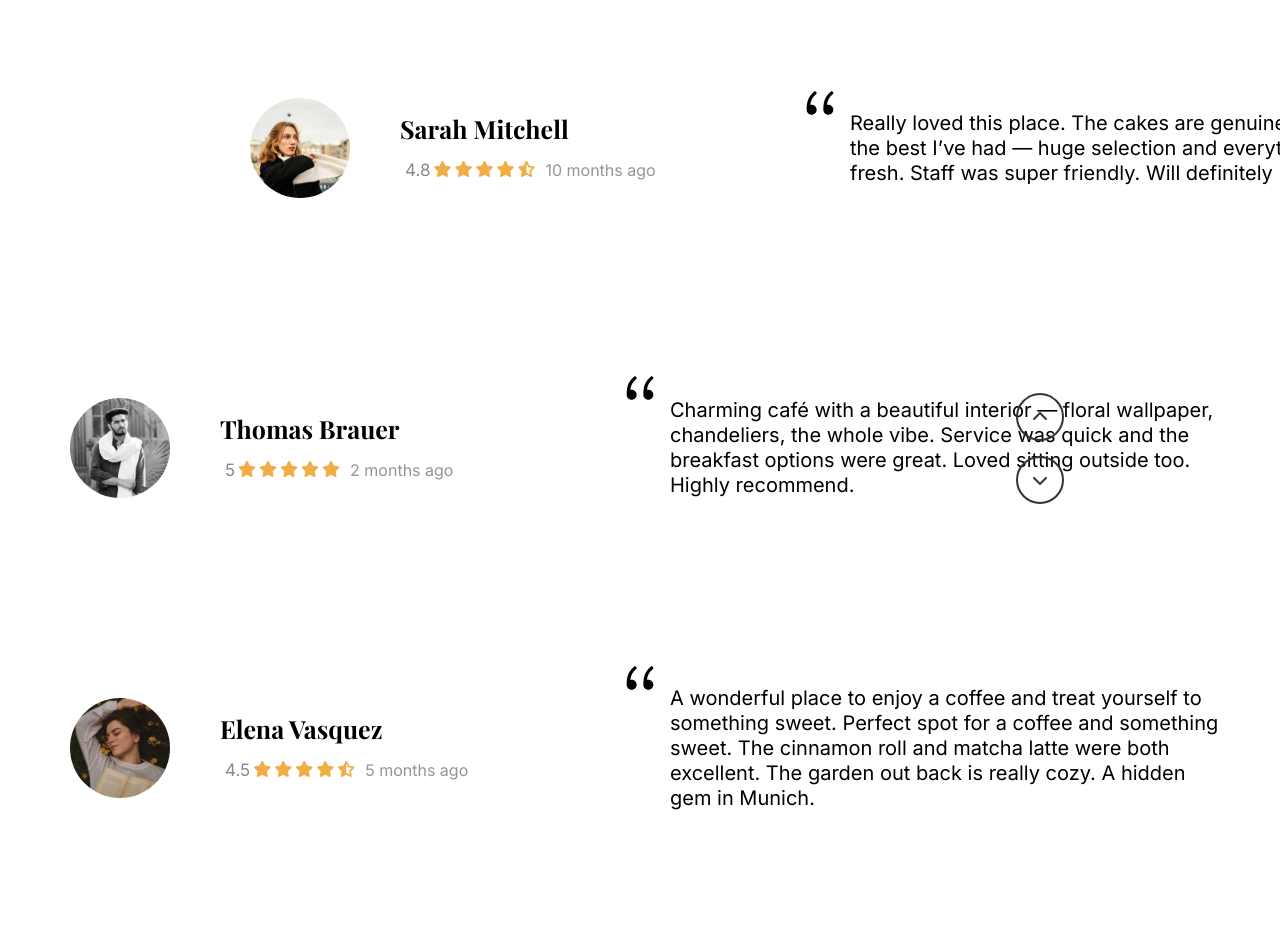
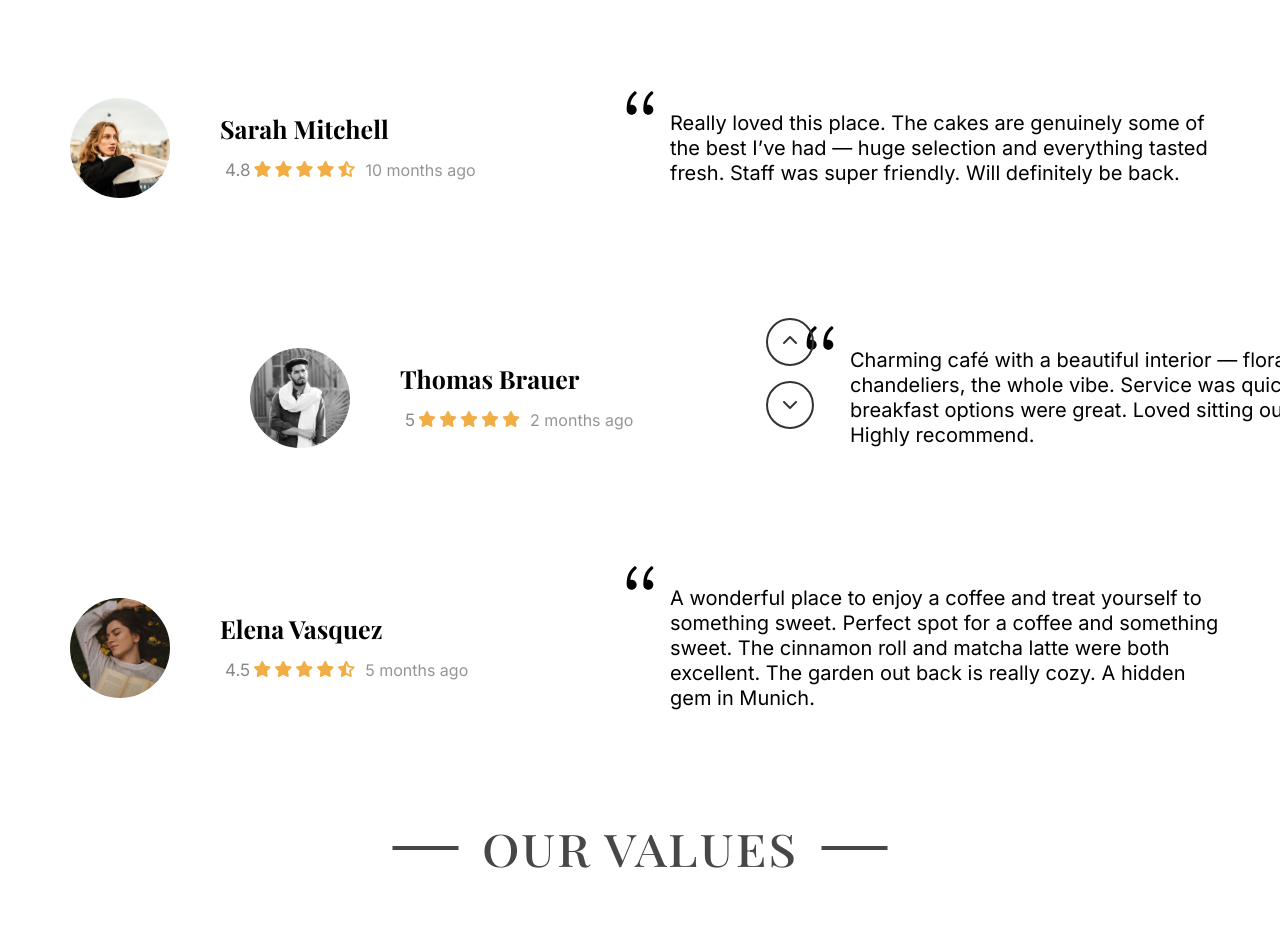
Before and after one commit to goolyb/demo-site, a plain HTML site: page index.html in a window 1280 px wide. Shown: the part 1892-2843 px from the top of the page. Drawn offline with nearby package versions, Linux system fonts and the light colour scheme.

Commit message:
added review carousel with up/down buttons and translateY positioning
Co-Authored-By: Claude Sonnet 4.6 <noreply@anthropic.com>

```diff
--- a/css/style.css
+++ b/css/style.css
@@ -523,11 +523,12 @@ body{
 }
 
 .review-wrapper{
-    display: grid;
+    display: block;
     width: 100%;
-    grid-template-rows: repeat(3, 300px);
     grid-template-columns: 1fr;
     position: relative;
+    height: calc(250px * 3);
+    flex-direction: column;
 }
 
 .review-buttons{
@@ -539,7 +540,7 @@ body{
     justify-self: center;
     align-self: center;
     gap: 15px;
-    padding-left: 800px;
+    padding-left: 300px;
 }
 
 .btns-rev{
@@ -549,12 +550,10 @@ body{
     border: 2px solid #333;
     background: none;
     cursor: pointer;
-    display: flex;
-    align-items: center;
-    justify-content: center;
     transition: background 0.2s, color 0.2s;
     font-size: 16px;
     color: #333;
+    z-index: 10;
 }
 
 .btns-rev:hover {
@@ -562,10 +561,19 @@ body{
     color: white;
 }
 
-.review-card{
-
+.review-container{
     display: flex;
     align-items: center;
+    justify-content:center;
+    height: calc(250px * 3);
+    width: 100%;
+}
+
+.review-card{
+    display: flex;
+    align-items: center;
+    position: absolute;
+    height: 300px;
 }
 
 .review-avatar {
--- a/index.html
+++ b/index.html
@@ -61,7 +61,7 @@
                 </div>
             </div>
         </div>
-        <div class="review-wrapper">
+        <div class="review-container">
             <div class="review-buttons">
                 <button class="btns-rev" id="btn-up">
                     <i class="fas fa-chevron-up"></i>
@@ -70,9 +70,10 @@
                     <i class="fas fa-chevron-down"></i>
                 </button>
             </div>
+            <div class="review-wrapper">
                 <div id="review1" data-review="2025-06-14" class="review-card" data-pos="0">
                     <div class="review-avatar">
-                    <img class="avatar"  src="images/person1.png" alt="female">
+                        <img class="avatar" src="images/person1.png" alt="female">
                     </div>
                     <div class="review-info-wrapper">
                         <div class="review-info"><p class="reviewer-name">Sarah Mitchell</p>
@@ -90,10 +91,14 @@
                         </div>
                     </div>
                     <div class="review-text1">
-                    <svg style="display: flex; flex-shrink: 0; margin-bottom: 90px; margin-right: 10px" width="40px" height="40px" viewBox="0 0 24 24" xmlns="http://www.w3.org/2000/svg">
-                        <path fill-rule="evenodd" clip-rule="evenodd" d="M9.62231 6.78278C10.0546 6.43909 10.1265 5.81001 9.78277 5.3777C9.43908 4.94539 8.81001 4.87354 8.37769 5.21724C4.73471 8.11342 4 11.8784 4 16C4 17.6569 5.34315 19 7 19C8.65685 19 10 17.6569 10 16C10 14.3432 8.65685 13 7 13C6.71233 13 6.43412 13.0405 6.17076 13.1161C6.5162 10.5872 7.45738 8.50391 9.62231 6.78278ZM20 16C20 17.6569 18.6569 19 17 19C15.3431 19 14 17.6569 14 16C14 11.8784 14.7347 8.11342 18.3777 5.21724C18.81 4.87354 19.4391 4.94539 19.7828 5.3777C20.1265 5.81001 20.0546 6.43909 19.6223 6.78278C17.4574 8.50391 16.5162 10.5872 16.1708 13.1161C16.4341 13.0405 16.7123 13 17 13C18.6569 13 20 14.3432 20 16Z" fill="#000000"/>
+                        <svg style="display: flex; flex-shrink: 0; margin-bottom: 90px; margin-right: 10px" width="40px"
+                             height="40px" viewBox="0 0 24 24" xmlns="http://www.w3.org/2000/svg">
+                            <path fill-rule="evenodd" clip-rule="evenodd"
+                                  d="M9.62231 6.78278C10.0546 6.43909 10.1265 5.81001 9.78277 5.3777C9.43908 4.94539 8.81001 4.87354 8.37769 5.21724C4.73471 8.11342 4 11.8784 4 16C4 17.6569 5.34315 19 7 19C8.65685 19 10 17.6569 10 16C10 14.3432 8.65685 13 7 13C6.71233 13 6.43412 13.0405 6.17076 13.1161C6.5162 10.5872 7.45738 8.50391 9.62231 6.78278ZM20 16C20 17.6569 18.6569 19 17 19C15.3431 19 14 17.6569 14 16C14 11.8784 14.7347 8.11342 18.3777 5.21724C18.81 4.87354 19.4391 4.94539 19.7828 5.3777C20.1265 5.81001 20.0546 6.43909 19.6223 6.78278C17.4574 8.50391 16.5162 10.5872 16.1708 13.1161C16.4341 13.0405 16.7123 13 17 13C18.6569 13 20 14.3432 20 16Z"
+                                  fill="#000000"/>
                         </svg>
-                    Really loved this place. The cakes are genuinely some of the best I’ve had — huge selection and everything tasted fresh. Staff was super friendly. Will definitely be back.
+                        Really loved this place. The cakes are genuinely some of the best I’ve had — huge selection and
+                        everything tasted fresh. Staff was super friendly. Will definitely be back.
                     </div>
                 </div>
                 <div id="review2" data-review="2026-03-05" class="review-card" data-pos="1">
@@ -117,10 +122,14 @@
                         </div>
                     </div>
                     <div class="review-text1">
-                    <svg style="display: flex; flex-shrink: 0; margin-bottom: 120px; margin-right: 10px" width="40px" height="40px" viewBox="0 0 24 24" xmlns="http://www.w3.org/2000/svg">
-                        <path fill-rule="evenodd" clip-rule="evenodd" d="M9.62231 6.78278C10.0546 6.43909 10.1265 5.81001 9.78277 5.3777C9.43908 4.94539 8.81001 4.87354 8.37769 5.21724C4.73471 8.11342 4 11.8784 4 16C4 17.6569 5.34315 19 7 19C8.65685 19 10 17.6569 10 16C10 14.3432 8.65685 13 7 13C6.71233 13 6.43412 13.0405 6.17076 13.1161C6.5162 10.5872 7.45738 8.50391 9.62231 6.78278ZM20 16C20 17.6569 18.6569 19 17 19C15.3431 19 14 17.6569 14 16C14 11.8784 14.7347 8.11342 18.3777 5.21724C18.81 4.87354 19.4391 4.94539 19.7828 5.3777C20.1265 5.81001 20.0546 6.43909 19.6223 6.78278C17.4574 8.50391 16.5162 10.5872 16.1708 13.1161C16.4341 13.0405 16.7123 13 17 13C18.6569 13 20 14.3432 20 16Z" fill="#000000"/>
+                        <svg style="display: flex; flex-shrink: 0; margin-bottom: 120px; margin-right: 10px"
+                             width="40px" height="40px" viewBox="0 0 24 24" xmlns="http://www.w3.org/2000/svg">
+                            <path fill-rule="evenodd" clip-rule="evenodd"
+                                  d="M9.62231 6.78278C10.0546 6.43909 10.1265 5.81001 9.78277 5.3777C9.43908 4.94539 8.81001 4.87354 8.37769 5.21724C4.73471 8.11342 4 11.8784 4 16C4 17.6569 5.34315 19 7 19C8.65685 19 10 17.6569 10 16C10 14.3432 8.65685 13 7 13C6.71233 13 6.43412 13.0405 6.17076 13.1161C6.5162 10.5872 7.45738 8.50391 9.62231 6.78278ZM20 16C20 17.6569 18.6569 19 17 19C15.3431 19 14 17.6569 14 16C14 11.8784 14.7347 8.11342 18.3777 5.21724C18.81 4.87354 19.4391 4.94539 19.7828 5.3777C20.1265 5.81001 20.0546 6.43909 19.6223 6.78278C17.4574 8.50391 16.5162 10.5872 16.1708 13.1161C16.4341 13.0405 16.7123 13 17 13C18.6569 13 20 14.3432 20 16Z"
+                                  fill="#000000"/>
                         </svg>
-                    Charming café with a beautiful interior — floral wallpaper, chandeliers, the whole vibe. Service was quick and the breakfast options were great. Loved sitting outside too. Highly recommend.
+                        Charming café with a beautiful interior — floral wallpaper, chandeliers, the whole vibe. Service
+                        was quick and the breakfast options were great. Loved sitting outside too. Highly recommend.
                     </div>
                 </div>
                 <div id="review3" data-review="2025-11-10" class="review-card" data-pos="2">
@@ -144,11 +153,16 @@
                         </div>
                     </div>
                     <div class="review-text1">
-                    <svg style="display: flex; flex-shrink: 0; margin-bottom: 140px; margin-right: 10px" width="40px" height="40px" viewBox="0 0 24 24" xmlns="http://www.w3.org/2000/svg">
-                        <path fill-rule="evenodd" clip-rule="evenodd" d="M9.62231 6.78278C10.0546 6.43909 10.1265 5.81001 9.78277 5.3777C9.43908 4.94539 8.81001 4.87354 8.37769 5.21724C4.73471 8.11342 4 11.8784 4 16C4 17.6569 5.34315 19 7 19C8.65685 19 10 17.6569 10 16C10 14.3432 8.65685 13 7 13C6.71233 13 6.43412 13.0405 6.17076 13.1161C6.5162 10.5872 7.45738 8.50391 9.62231 6.78278ZM20 16C20 17.6569 18.6569 19 17 19C15.3431 19 14 17.6569 14 16C14 11.8784 14.7347 8.11342 18.3777 5.21724C18.81 4.87354 19.4391 4.94539 19.7828 5.3777C20.1265 5.81001 20.0546 6.43909 19.6223 6.78278C17.4574 8.50391 16.5162 10.5872 16.1708 13.1161C16.4341 13.0405 16.7123 13 17 13C18.6569 13 20 14.3432 20 16Z" fill="#000000"/>
+                        <svg style="display: flex; flex-shrink: 0; margin-bottom: 140px; margin-right: 10px"
+                             width="40px" height="40px" viewBox="0 0 24 24" xmlns="http://www.w3.org/2000/svg">
+                            <path fill-rule="evenodd" clip-rule="evenodd"
+                                  d="M9.62231 6.78278C10.0546 6.43909 10.1265 5.81001 9.78277 5.3777C9.43908 4.94539 8.81001 4.87354 8.37769 5.21724C4.73471 8.11342 4 11.8784 4 16C4 17.6569 5.34315 19 7 19C8.65685 19 10 17.6569 10 16C10 14.3432 8.65685 13 7 13C6.71233 13 6.43412 13.0405 6.17076 13.1161C6.5162 10.5872 7.45738 8.50391 9.62231 6.78278ZM20 16C20 17.6569 18.6569 19 17 19C15.3431 19 14 17.6569 14 16C14 11.8784 14.7347 8.11342 18.3777 5.21724C18.81 4.87354 19.4391 4.94539 19.7828 5.3777C20.1265 5.81001 20.0546 6.43909 19.6223 6.78278C17.4574 8.50391 16.5162 10.5872 16.1708 13.1161C16.4341 13.0405 16.7123 13 17 13C18.6569 13 20 14.3432 20 16Z"
+                                  fill="#000000"/>
                         </svg>
                         A wonderful place to enjoy a coffee and treat yourself to something sweet.
-                    Perfect spot for a coffee and something sweet. The cinnamon roll and matcha latte were both excellent. The garden out back is really cozy. A hidden gem in Munich.
+                        Perfect spot for a coffee and something sweet. The cinnamon roll and matcha latte were both
+                        excellent. The garden out back is really cozy. A hidden gem in Munich.
+                    </div>
                 </div>
             </div>
         </div>
--- a/js/script.js
+++ b/js/script.js
@@ -37,3 +37,21 @@ function myFunction(card){
 document.getElementById("btn-up").addEventListener("click", function (){
     massive.forEach(myFunction)
 })
+massive.forEach(function(card) {
+    let pos = Number(card.dataset.pos);
+    card.style.transform = `translateY(${pos * 250}px)`;
+})
+
+function myFunction2(card){
+    let number = Number(card.dataset.pos);
+    card.dataset.pos = (number + 2) % 3;
+    console.log(card.dataset.pos)
+}
+
+document.getElementById("btn-down").addEventListener("click", function (){
+    massive.forEach(myFunction2)
+})
+massive.forEach(function(card) {
+    let pos = Number(card.dataset.pos);
+    card.style.transform = `translateY(${pos * 250}px)`;
+})
```
Lines whose indentation alone changed are shown as unchanged.
